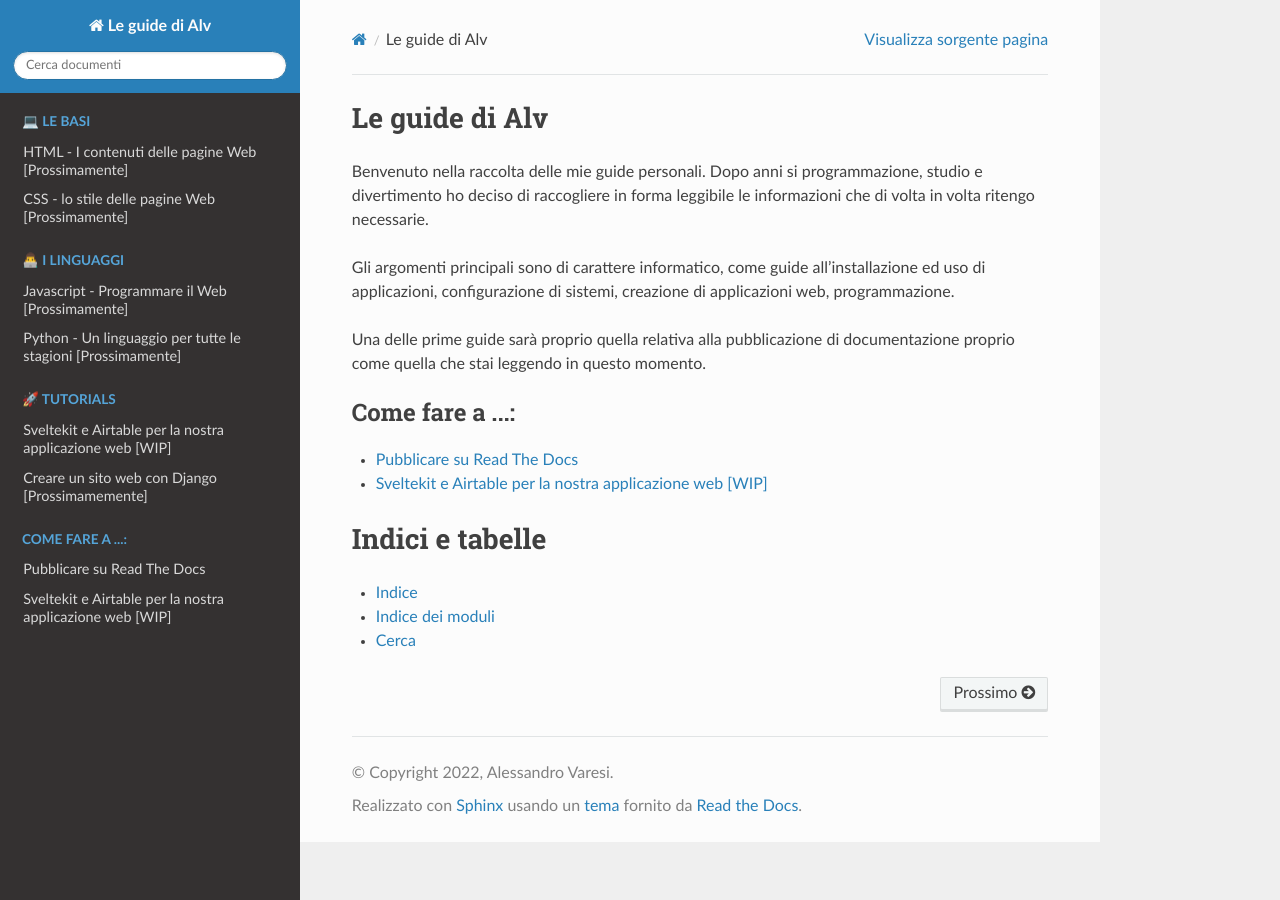
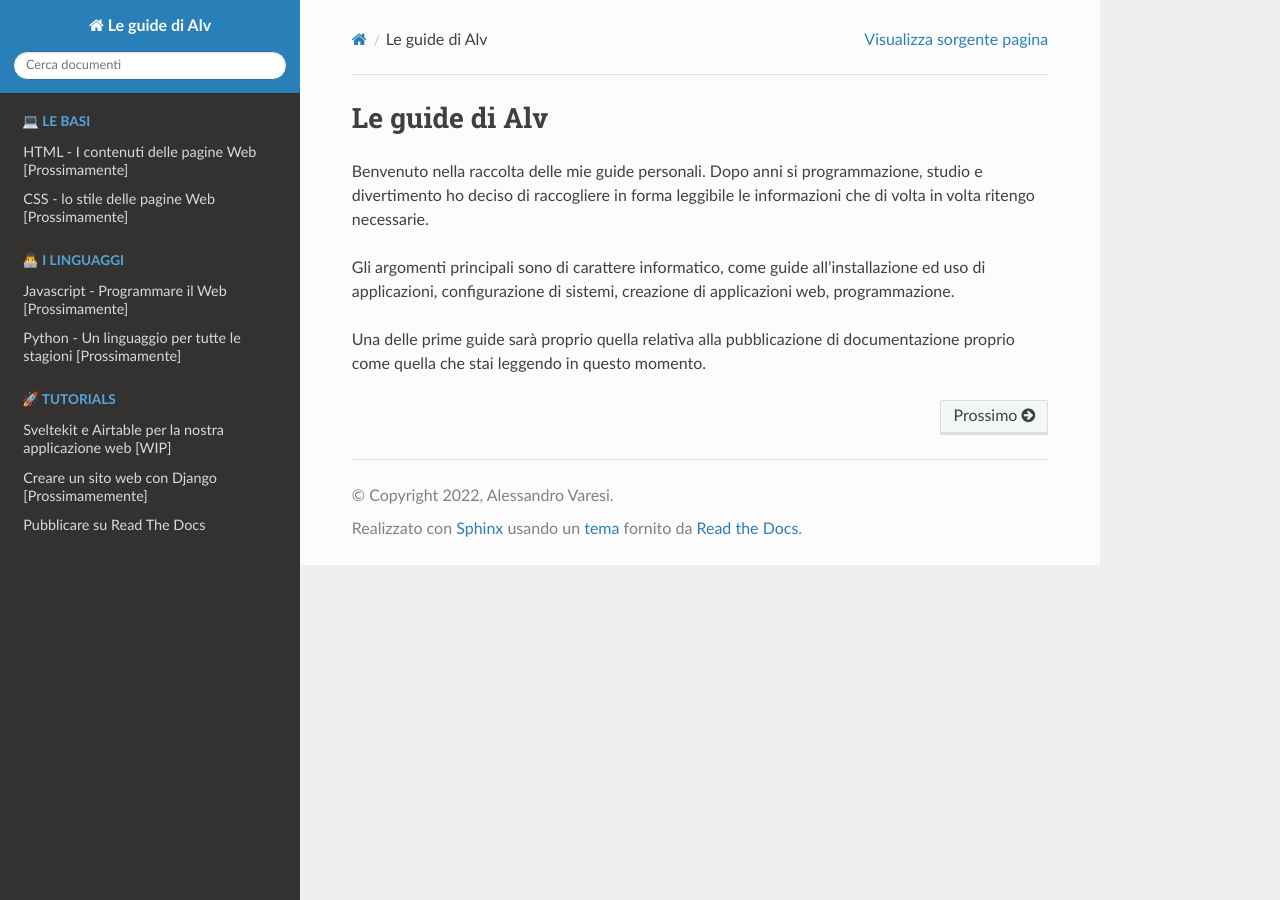
Before and after one commit to novice-handbooks/le-guide-di-alv, a Sphinx documentation site: the page built from docs/index.rst, in a window 1280 px wide. Built offline with Sphinx 7.4.7 and the Read the Docs theme 2.0.0, drawn with Linux system fonts in a browser that asks for light colours; some of the changed lines change nothing that is shown.

```diff
--- a/docs/index.rst
+++ b/docs/index.rst
@@ -1,5 +1,19 @@
 Le guide di Alv
 ===============
+
+.. meta::
+   :description lang=it: Raccolta di guide e tutorial su informatica e programmazione.
+
+Benvenuto nella raccolta delle mie guide personali.
+Dopo anni si programmazione, studio e divertimento ho deciso di raccogliere
+in forma leggibile le informazioni che di volta in volta ritengo necessarie.
+
+Gli argomenti principali sono di carattere informatico, come guide
+all'installazione ed uso di applicazioni, configurazione di sistemi, creazione
+di applicazioni web, programmazione.
+
+Una delle prime guide sarà proprio quella relativa alla pubblicazione di
+documentazione proprio come quella che stai leggendo in questo momento.
 
 .. toctree::
    :maxdepth: 2
@@ -24,35 +38,4 @@
 
    /tutorial/sveltekit-airtable-howto/index
    /tutorial/django-website/index
-
-.. meta::
-   :description lang=it: Raccolta di guide e tutorial su informatica e programmazione.
-
-Benvenuto nella raccolta delle mie guide personali.
-Dopo anni si programmazione, studio e divertimento ho deciso di raccogliere
-in forma leggibile le informazioni che di volta in volta ritengo necessarie.
-
-Gli argomenti principali sono di carattere informatico, come guide
-all'installazione ed uso di applicazioni, configurazione di sistemi, creazione
-di applicazioni web, programmazione.
-
-Una delle prime guide sarà proprio quella relativa alla pubblicazione di
-documentazione proprio come quella che stai leggendo in questo momento.
-
-.. toctree::
-   :maxdepth: 1
-   :caption: Sommario
-
-.. toctree::
-   :maxdepth: 1
-   :caption: Come fare a ...:
-
-   rtd-howto/index
-   /tutorial/sveltekit-airtable-howto/index
-
-Indici e tabelle
-================
-
-* :ref:`genindex`
-* :ref:`modindex`
-* :ref:`search`
+   /rtd-howto/index
```
